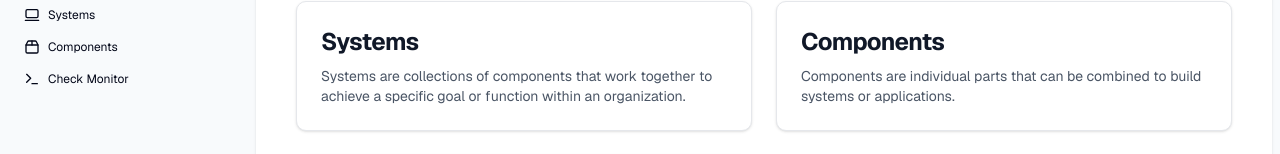
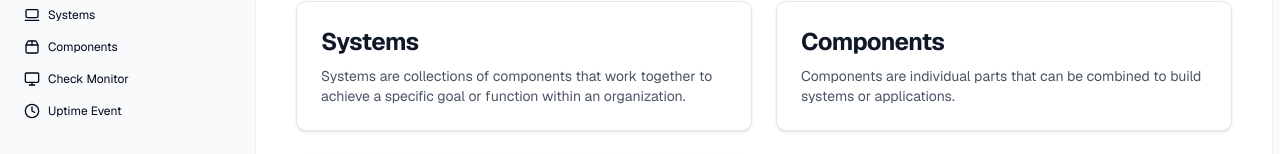
Before and after one commit to jenneracostadiaz/uptime-frontend, a Next.js app: page / in a window 1280 px wide. Shown: the part 111-265 px from the top of the page. Built offline with nearby package versions, Linux system fonts and the light colour scheme.

Commit message:
feat: update AppSidebar to include Uptime Event and change Check Monitor icon

```diff
--- a/src/components/AppSidebar.tsx
+++ b/src/components/AppSidebar.tsx
@@ -1,4 +1,4 @@
-import { LaptopMinimal, LucideLayoutDashboard, Package2, Terminal } from 'lucide-react';
+import {Clock, LaptopMinimal, LucideLayoutDashboard, Monitor, Package2, Terminal} from 'lucide-react';
 
 import {
     Sidebar,
@@ -40,7 +40,12 @@ export async function AppSidebar() {
         {
             title: 'Check Monitor',
             url: '/check-monitor',
-            icon: Terminal,
+            icon: Monitor,
+        },
+        {
+            title: 'Uptime Event',
+            url: '/uptime-event',
+            icon: Clock,
         },
     ];
 
```
